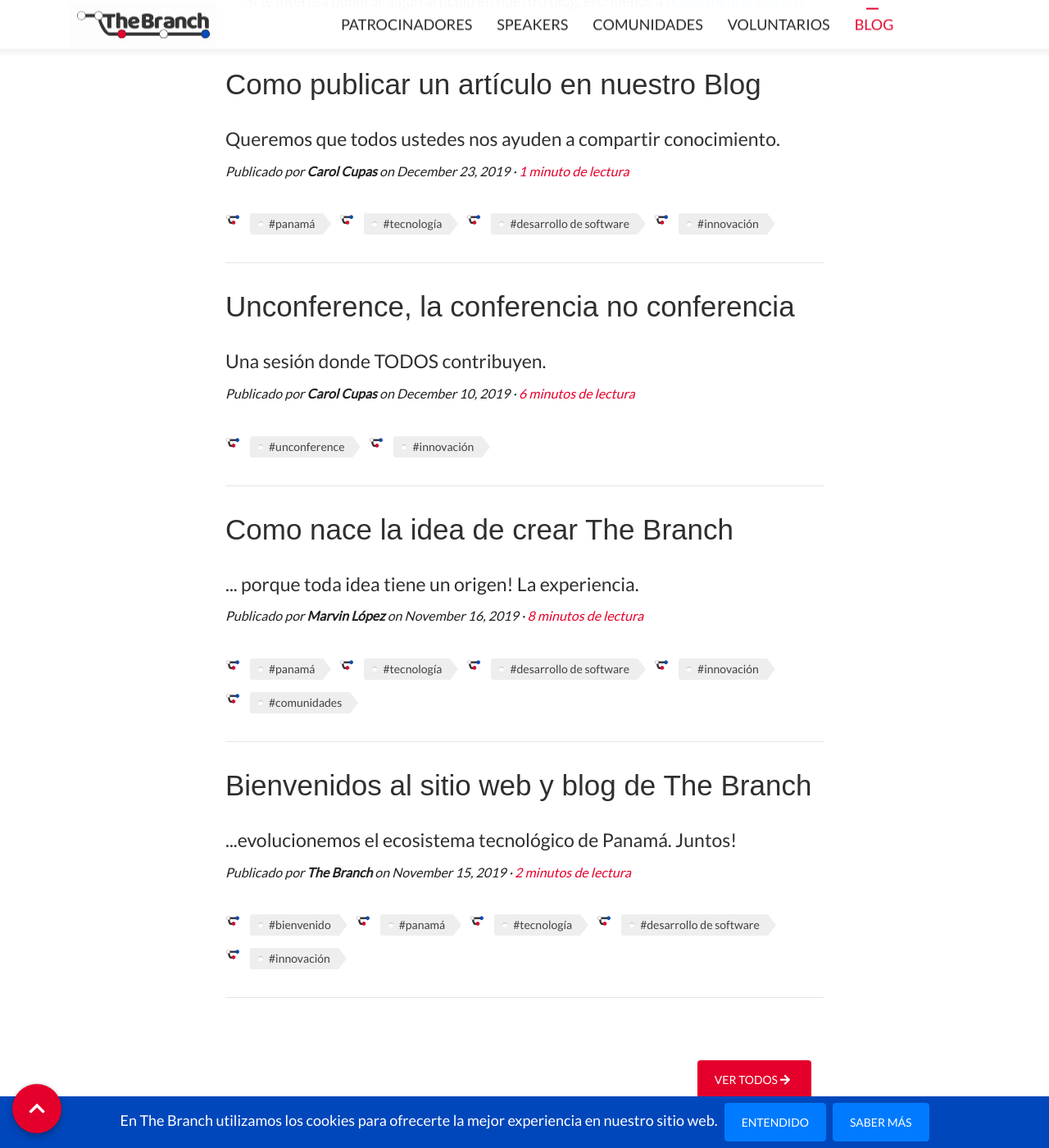
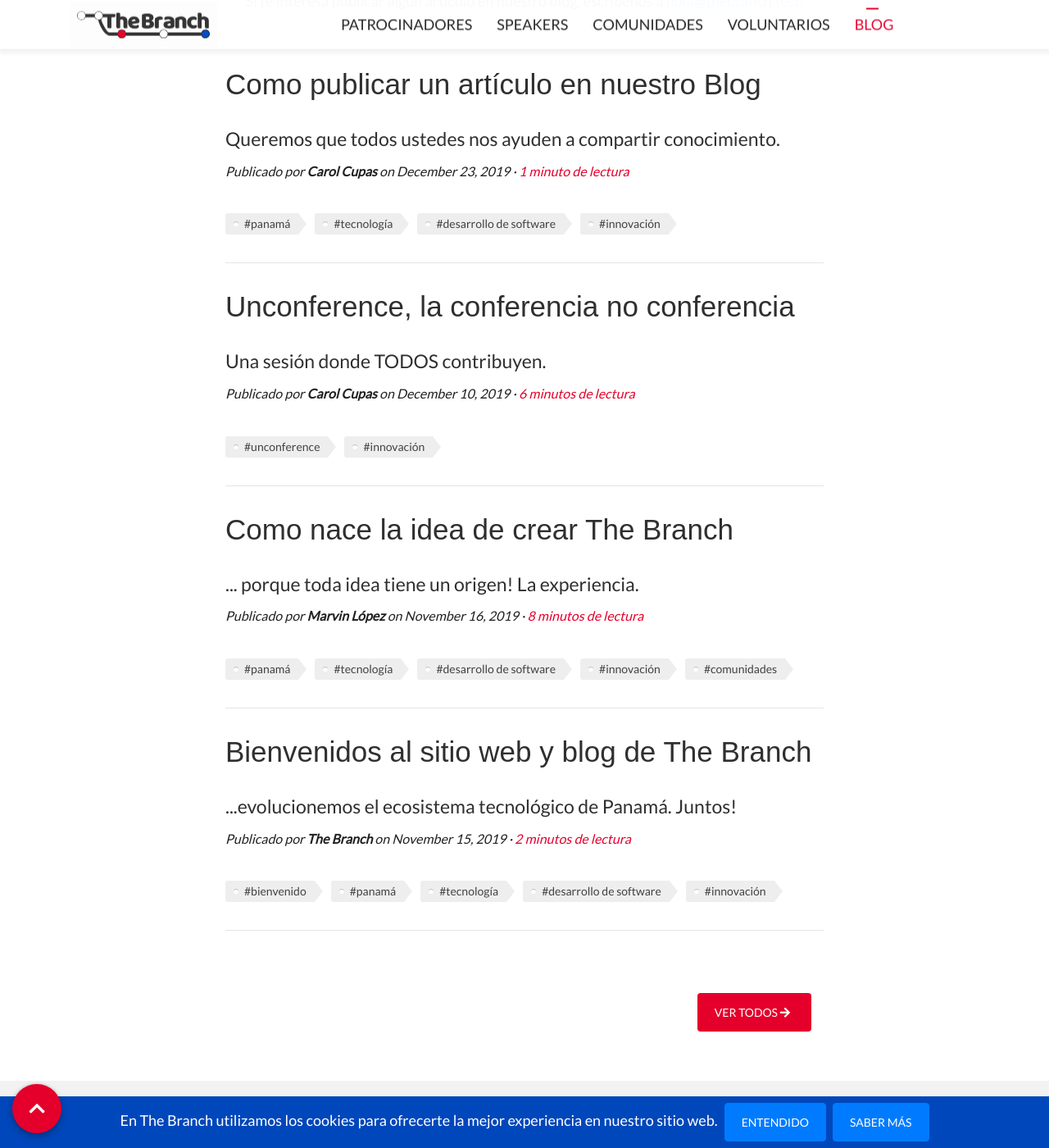
Before and after one commit to marvlm/thebranchconf, a Jekyll site: the page built from _pages/blog.md, in a window 1280 px wide and 1400 px high, scrolled down 1514 px. Shown: the whole window at 82% size. Built offline with Jekyll 4.4.1, drawn with Linux system fonts in a browser that asks for light colours; nearby versions of some CDN libraries; some web fonts are replaced; comment, search, counter and statistics services are not loaded.

Commit message:
Added style to remove icon from article tags

```diff
--- a/assets/css/main.css
+++ b/assets/css/main.css
@@ -2721,6 +2721,14 @@
 
 /* Tags */
 
+.tags li:before{
+  content: '';
+  padding: 0px 0px 0px 0px;
+  background-repeat: no-repeat;
+  display: inline-block;
+  background-image: none;
+}
+
 .tags {
   list-style: none;
   margin: 0;
```
